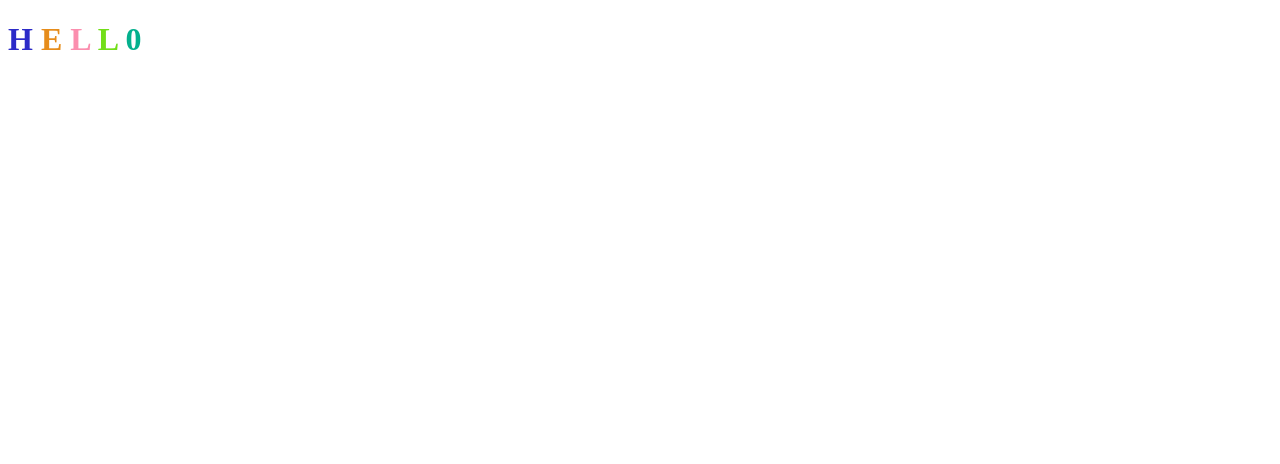
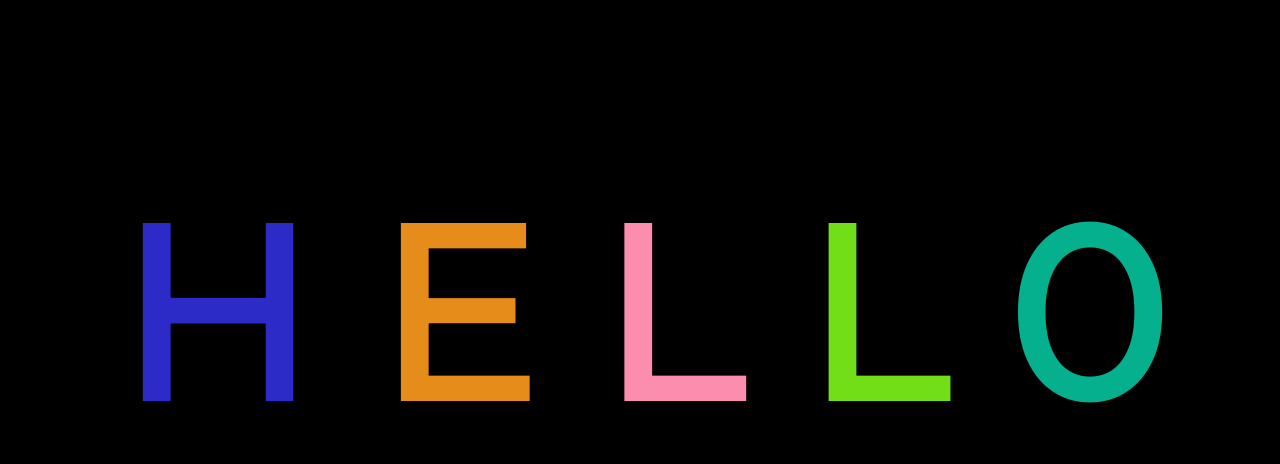
Before and after one commit to RavenFakoya/AnimatedTextGitDemo, a plain HTML site: page index.html in a window 1280 px wide. Drawn offline with Linux system fonts and the light colour scheme.

Commit message:
add basic styles

```diff
--- /dev/null
+++ b/app.css
@@ -0,0 +1,15 @@
+body {
+    display: flex;
+    justify-content: center;
+    align-items: 100vh;
+    background-color: black;
+}
+
+h1{
+    font-size: 15rem;
+    font-family: Montserrat;
+}
+
+.letter{
+    transition: color 1000ms;
+}
--- a/index.html
+++ b/index.html
@@ -6,6 +6,7 @@
     <meta http-equiv="X-UA-Compatible" content="IE=edge">
     <meta name="viewport" content="width=device-width, initial-scale=1.0">
     <title>Random Colors</title>
+    <link rel="stylesheet" href="app.css">
     <link rel="preconnect" href="https://fonts.googleapis.com">
     <link rel="preconnect" href="https://fonts.gstatic.com" crossorigin>
     <link href="https://fonts.googleapis.com/css2?family=Montserrat&display=swap" rel="stylesheet">
```
